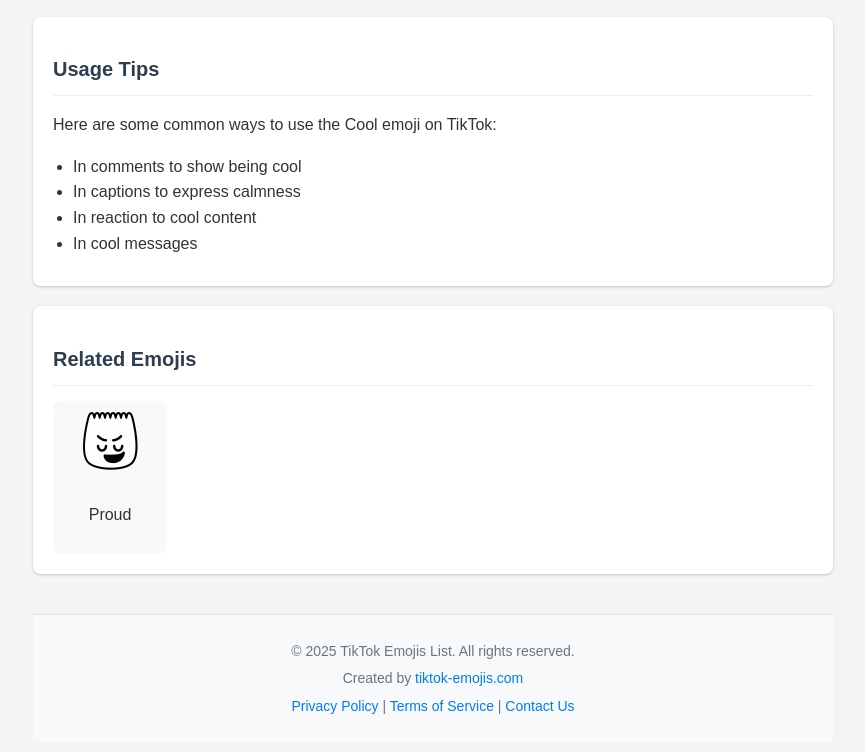
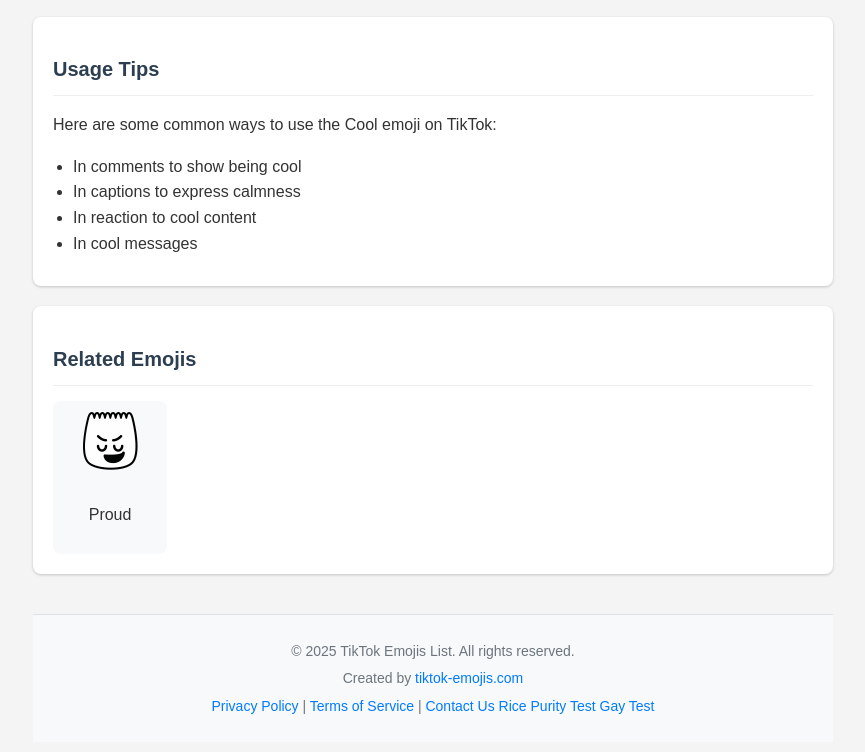
Before and after one commit to yangjuzi/tiktok-emojis, a plain HTML site: page cool.html in a window 1280 px wide. Shown: the part 746-1498 px from the top of the page, without its empty margins (207-1072 px from the left). Drawn offline with Linux system fonts and the light colour scheme.

Commit message:
add href seo

```diff
--- a/cool.html
+++ b/cool.html
@@ -352,6 +352,8 @@
             <a href="./privacy-policy.html" target="_blank">Privacy Policy</a> |
             <a href="./terms-of-service.html" target="_blank">Terms of Service</a> |
             <a href="./contact-us.html" target="_blank">Contact Us</a>
+             <a href="https://ricepurity-test.app" title="rice purity test">Rice Purity Test</a>
+      <a href="https://gaytest.app" title="free gay test">Gay Test</a>
         </p>
     </footer>
 
```
Also changed, not shown: cry.html (+2 -0 lines), cute.html (+2 -0 lines), index.html (+2 -0 lines).
